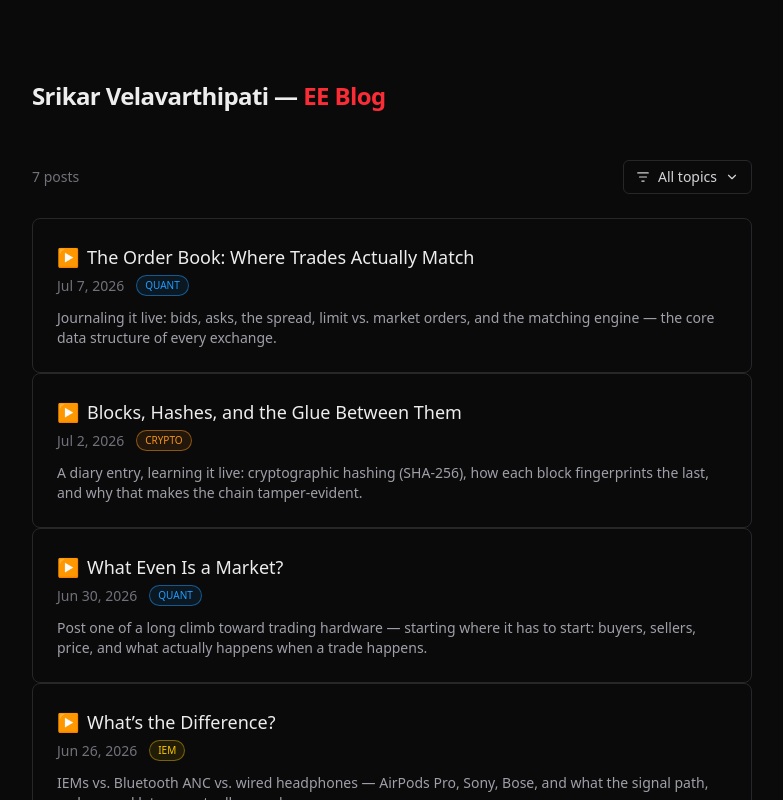
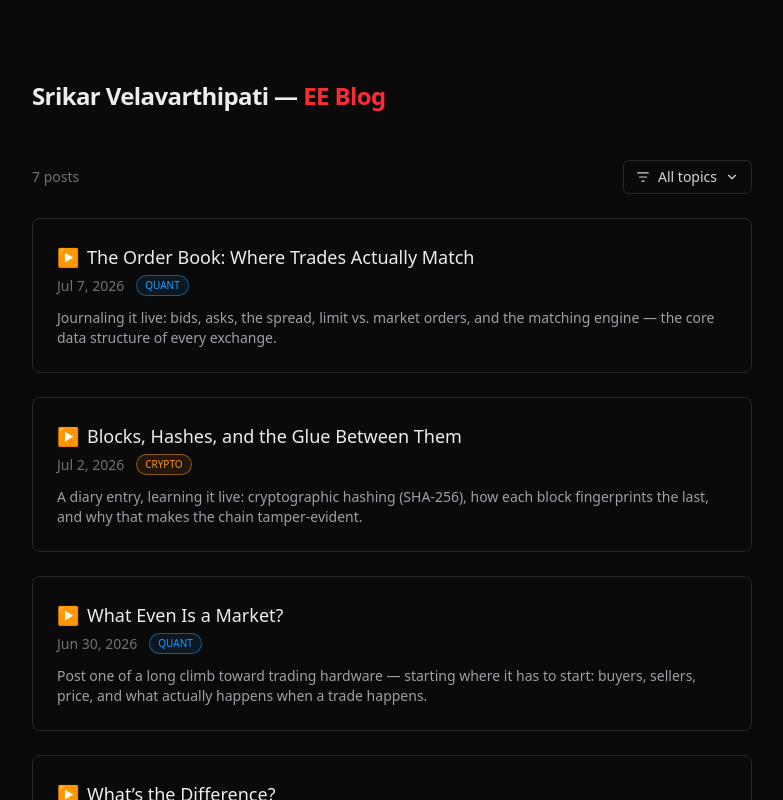
Before and after one commit to srikarvela/ee-blog, a Next.js app: page / in a window 1280 px wide. Shown: the top 800 px of the page, without its empty margins (248-1031 px from the left). Built offline with nearby package versions, Linux system fonts and the light colour scheme.

Commit message:
Add scroll-reveal fade-in to homepage post cards

```diff
--- a/src/app/PostList.tsx
+++ b/src/app/PostList.tsx
@@ -1,10 +1,51 @@
 "use client";
 
-import { useState } from "react";
+import { useEffect, useRef, useState } from "react";
 import Link from "next/link";
 import { posts, allTags, TAG_STYLES, type Tag } from "./posts";
 
 type Filter = Tag | "All";
+
+// Fades + lifts its child into view the first time it enters the viewport.
+function Reveal({ children }: { children: React.ReactNode }) {
+  const ref = useRef<HTMLDivElement>(null);
+  const [shown, setShown] = useState(false);
+
+  useEffect(() => {
+    const el = ref.current;
+    if (!el) return;
+
+    // If the browser can't observe, just show it.
+    if (typeof IntersectionObserver === "undefined") {
+      setShown(true);
+      return;
+    }
+
+    const observer = new IntersectionObserver(
+      ([entry]) => {
+        if (entry.isIntersecting) {
+          setShown(true);
+          observer.disconnect();
+        }
+      },
+      { threshold: 0.1, rootMargin: "0px 0px -12% 0px" }
+    );
+
+    observer.observe(el);
+    return () => observer.disconnect();
+  }, []);
+
+  return (
+    <div
+      ref={ref}
+      className={`transition-all duration-700 ease-out motion-reduce:transition-none ${
+        shown ? "opacity-100 translate-y-0" : "opacity-0 translate-y-8"
+      }`}
+    >
+      {children}
+    </div>
+  );
+}
 
 export default function PostList() {
   const [filter, setFilter] = useState<Filter>("All");
@@ -97,7 +138,8 @@ export default function PostList() {
 
       <div className="space-y-6">
         {visible.map((post) => (
-          <Link key={post.slug} href={`/posts/${post.slug}`}>
+          <Reveal key={post.slug}>
+            <Link href={`/posts/${post.slug}`}>
             <article className="group cursor-pointer border border-zinc-800 rounded-lg p-6 hover:border-zinc-600 transition">
               <h2 className="text-lg font-medium flex items-center gap-2">
                 <span className="inline-block transition-transform duration-300 group-hover:rotate-90">
@@ -120,7 +162,8 @@ export default function PostList() {
 
               <p className="mt-3 text-sm text-zinc-400">{post.blurb}</p>
             </article>
-          </Link>
+            </Link>
+          </Reveal>
         ))}
       </div>
     </div>
```
